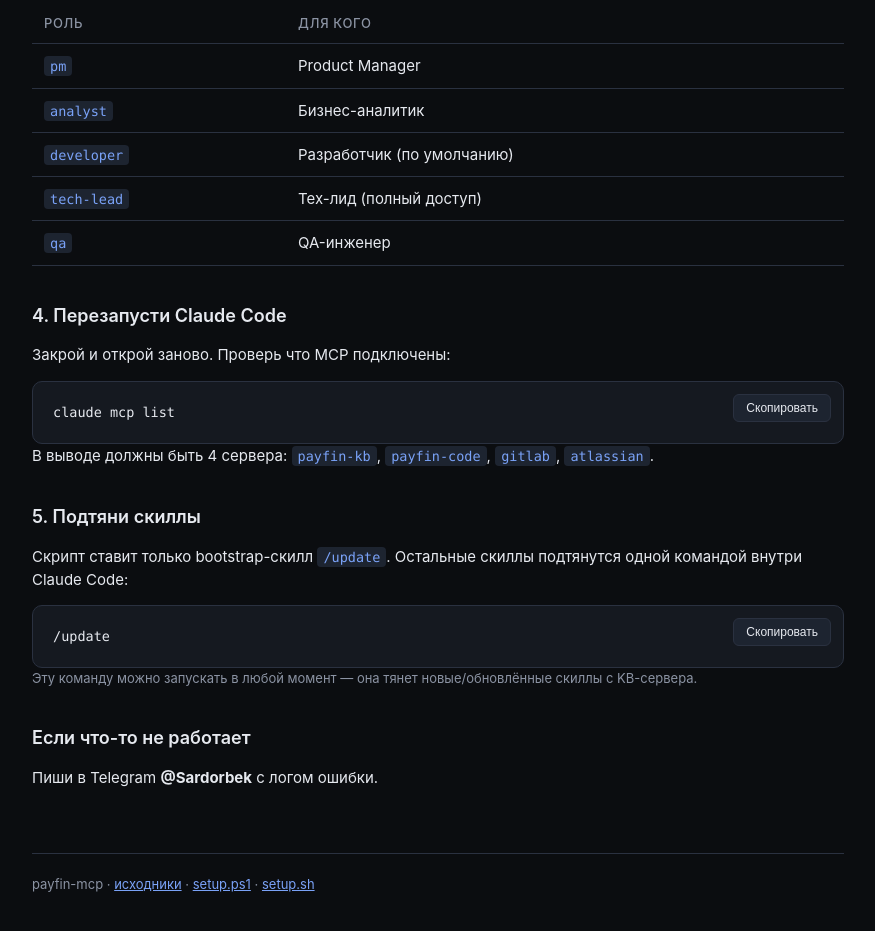
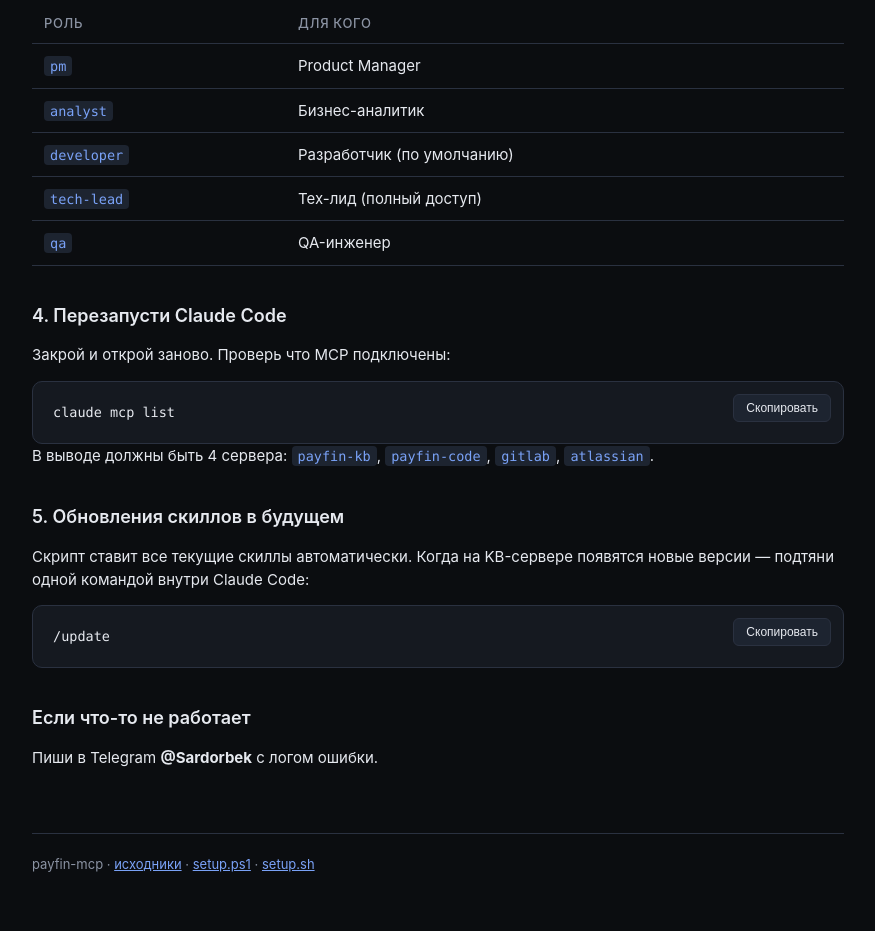
Before and after one commit to kaizeruzb/payfin-mcp, a website: page installer/web/index.html in a window 1280 px wide. Shown: the part 1125-2056 px from the top of the page, without its empty margins (202-1077 px from the left). Drawn offline with Linux system fonts and the light colour scheme.

Commit message:
feat(installer): fetch full skill set from KB during setup (no manual /update needed)
Instead of bootstrapping only /update and relying on the employee to run it
after restart, the installer now pulls the whole skill manifest and downloads
every skill. Logic mirrors what the /update skill does internally, using the
same KB HTTP endpoints:
- GET /setup/manifest?token=...  -> {version, skills:{name:{hash}}}
- GET /setup/skills/:name?token=...

bash: parses JSON via node (always present because we already require Node 20+).
pwsh: uses Invoke-RestMethod which handles JSON natively.

Post-install note now says /update is for FUTURE updates, not the first run.

```diff
--- a/installer/web/index.html
+++ b/installer/web/index.html
@@ -118,13 +118,12 @@
   </div>
   <p>В выводе должны быть 4 сервера: <code>payfin-kb</code>, <code>payfin-code</code>, <code>gitlab</code>, <code>atlassian</code>.</p>
 
-  <h2>5. Подтяни скиллы</h2>
-  <p>Скрипт ставит только bootstrap-скилл <code>/update</code>. Остальные скиллы подтянутся одной командой внутри Claude Code:</p>
+  <h2>5. Обновления скиллов в будущем</h2>
+  <p>Скрипт ставит все текущие скиллы автоматически. Когда на KB-сервере появятся новые версии — подтяни одной командой внутри Claude Code:</p>
   <div class="cmd">
     <button class="copy" onclick="copyCmd(this)">Скопировать</button>
     <pre id="update-cmd">/update</pre>
   </div>
-  <p class="hint">Эту команду можно запускать в любой момент — она тянет новые/обновлённые скиллы с KB-сервера.</p>
 
   <h2>Если что-то не работает</h2>
   <p>Пиши в Telegram <b>@Sardorbek</b> с логом ошибки.</p>
```
Also changed, not shown: 2 other files.
